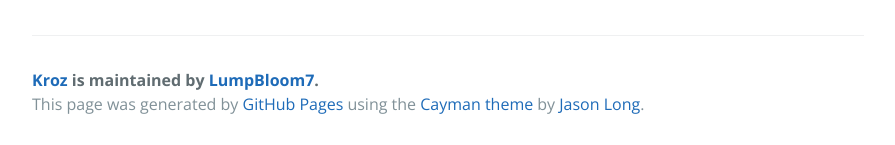
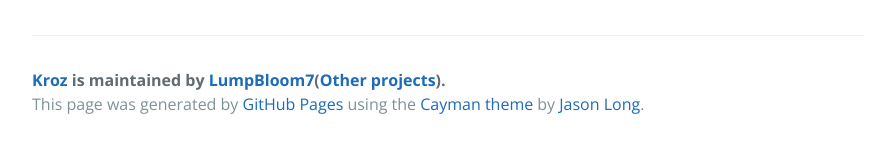
Before and after one commit to LumpBloom7/Kroz, a plain HTML site: page index.html in a window 1280 px wide. Shown: the part 1170-1315 px from the top of the page, without its empty margins (192-1087 px from the left). Drawn offline with nearby package versions, Linux system fonts and the light colour scheme.

Commit message:
Update index.html

```diff
--- a/index.html
+++ b/index.html
@@ -8,7 +8,7 @@
     <link href='https://fonts.googleapis.com/css?family=Open+Sans:400,700' rel='stylesheet' type='text/css'>
     <link rel="stylesheet" type="text/css" href="stylesheets/stylesheet.css" media="screen">
     <link rel="stylesheet" type="text/css" href="stylesheets/github-light.css" media="screen">
-  </head>
+ </head>
   <body>
     <section class="page-header">
       <h1 class="project-name">Kroz</h1>
@@ -17,7 +17,6 @@
       <a href="https://github.com/LumpBloom7/Kroz/zipball/master" class="btn">Download .zip</a>
       <a href="https://github.com/LumpBloom7/Kroz/tarball/master" class="btn">Download .tar.gz</a>
     </section>
-
     <section class="main-content">
       <h1>
 <a id="what-is-this" class="anchor" href="#what-is-this" aria-hidden="true"><span aria-hidden="true" class="octicon octicon-link"></span></a>What is this</h1>
@@ -57,7 +56,7 @@
 <p>Refer to <a href="https://github.com/LumpBloom7/Kroz/blob/master/README.md">this link</a>.</p>
 
       <footer class="site-footer">
-        <span class="site-footer-owner"><a href="https://github.com/LumpBloom7/Kroz">Kroz</a> is maintained by <a href="https://github.com/LumpBloom7">LumpBloom7</a>.</span>
+        <span class="site-footer-owner"><a href="https://github.com/LumpBloom7/Kroz">Kroz</a> is maintained by <a href="https://github.com/LumpBloom7">LumpBloom7</a>(<a href="http://lumpbloom7.github.io">Other projects</a>).</span>
 
         <span class="site-footer-credits">This page was generated by <a href="https://pages.github.com">GitHub Pages</a> using the <a href="https://github.com/jasonlong/cayman-theme">Cayman theme</a> by <a href="https://twitter.com/jasonlong">Jason Long</a>.</span>
       </footer>
```
